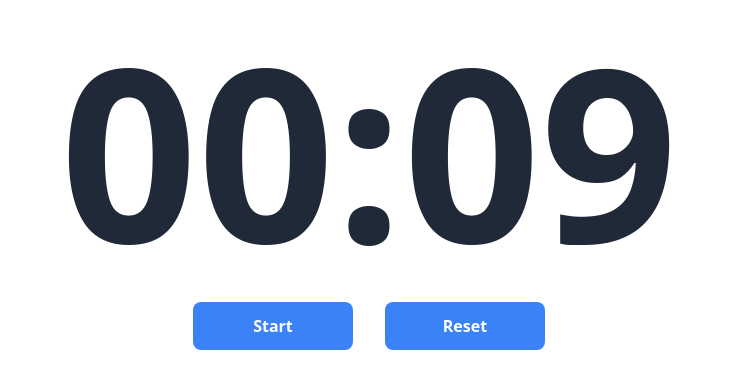
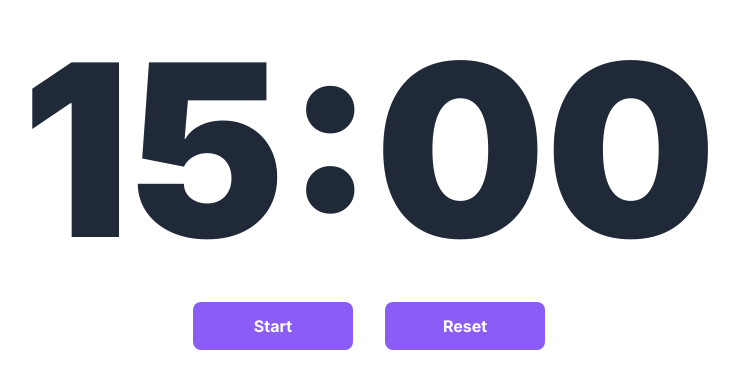
Before and after one commit to thamika123/pomodoro-timer, a React (Vite) app: page / in a window 1280 px wide. Shown: the part 210-598 px from the top of the page, without its empty margins (271-1010 px from the left). Built offline with nearby package versions, Linux system fonts and the light colour scheme.

Commit message:
Fix some issues and improve styling.

```diff
--- a/src/components/ButtonGroup.jsx
+++ b/src/components/ButtonGroup.jsx
@@ -2,13 +2,13 @@ function ButtonGroup(props) {
     return (
         <div className="flex mt-8">
             <button
-                className="bg-blue-500 rounded-lg w-40 h-12 text-white text-md font-sans font-bold focus:ring-4 ring-blue-300 mr-8"
+                className="bg-purple-500 rounded-lg w-40 h-12 text-white text-md font-sans font-bold focus:ring-4 ring-purple-300 mr-8"
                 onClick={props.controlClick}
             >
                 {props.controlText}
             </button>
             <button
-                className="bg-blue-500 rounded-lg w-40 h-12 text-white text-md font-sans font-bold focus:ring-4 ring-blue-300"
+                className="bg-purple-500 rounded-lg w-40 h-12 text-white text-md font-sans font-bold focus:ring-4 ring-purple-300"
                 onClick={props.resetClick}
             >
                 Reset
--- a/src/components/Notification.jsx
+++ b/src/components/Notification.jsx
@@ -1,7 +1,9 @@
 function Notification(props) {
     return (
-        <div className="mt-12 mb-0 ml-auto bg-green-200 mr-12 w-60 h-12 rounded-lg flex items-center justify-center">
-            <h1 className="text-lg text-green-700 font-medium">{props.text}</h1>
+        <div className="mt-12 mb-0 ml-auto bg-purple-200 mr-12 w-60 h-12 rounded-lg flex items-center justify-center">
+            <h1 className="text-lg text-purple-700 font-medium">
+                {props.text}
+            </h1>
         </div>
     );
 }
--- a/src/index.html
+++ b/src/index.html
@@ -4,6 +4,13 @@
         <meta charset="utf-8" />
         <meta name="viewport" content="width=device-width, initial-scale=1" />
         <title>Pomodoro Timer</title>
+
+        <link rel="preconnect" href="https://fonts.googleapis.com" />
+        <link rel="preconnect" href="https://fonts.gstatic.com" crossorigin />
+        <link
+            href="https://fonts.googleapis.com/css2?family=Inter:wght@400;700;900&display=swap"
+            rel="stylesheet"
+        />
 
         <link rel="stylesheet" href="index.css" />
     </head>
--- a/src/index.jsx
+++ b/src/index.jsx
@@ -8,7 +8,7 @@ class App extends React.Component {
     constructor(props) {
         super(props);
         this.state = {
-            timeLeft: 9,
+            timeLeft: 900,
             timerRunning: false,
             controlText: "Start",
             timer: "Work",
@@ -61,7 +61,13 @@ class App extends React.Component {
 
     resetClick() {
         clearInterval(this.timerID);
-        this.setState({ timeLeft: 900 });
+
+        if (this.state.timer === "Work") {
+            this.setState({ timeLeft: 900 });
+        } else {
+            this.setState({ timeLeft: 300 });
+        }
+
         this.setState({ timerRunning: false, controlText: "Start" });
     }
 
--- a/tailwind.config.js
+++ b/tailwind.config.js
@@ -10,6 +10,9 @@ module.exports = {
                 "12xl": "15rem"
             }
         },
+        fontFamily: {
+            "sans": ["Inter"]
+        }
     },
     variants: {
         extend: {},
```
